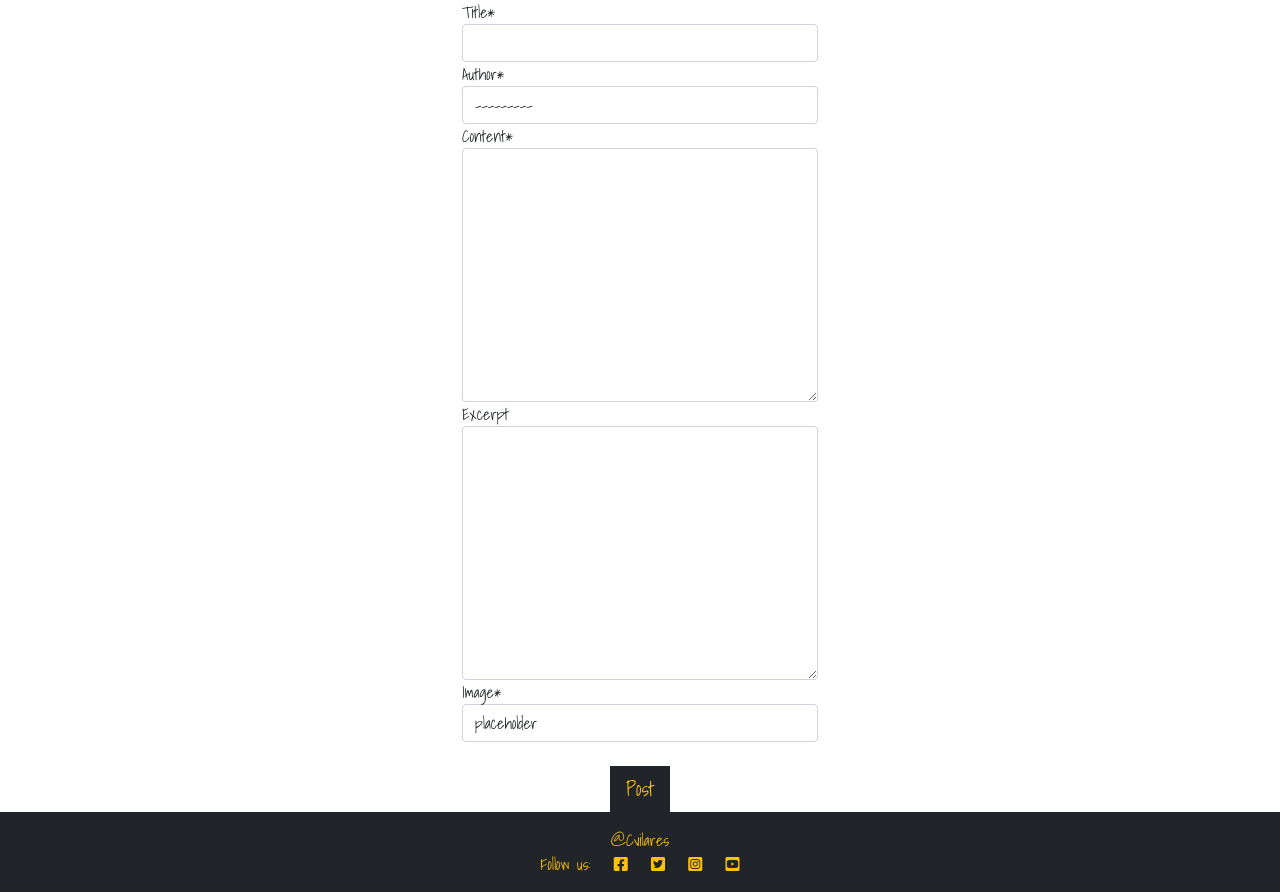
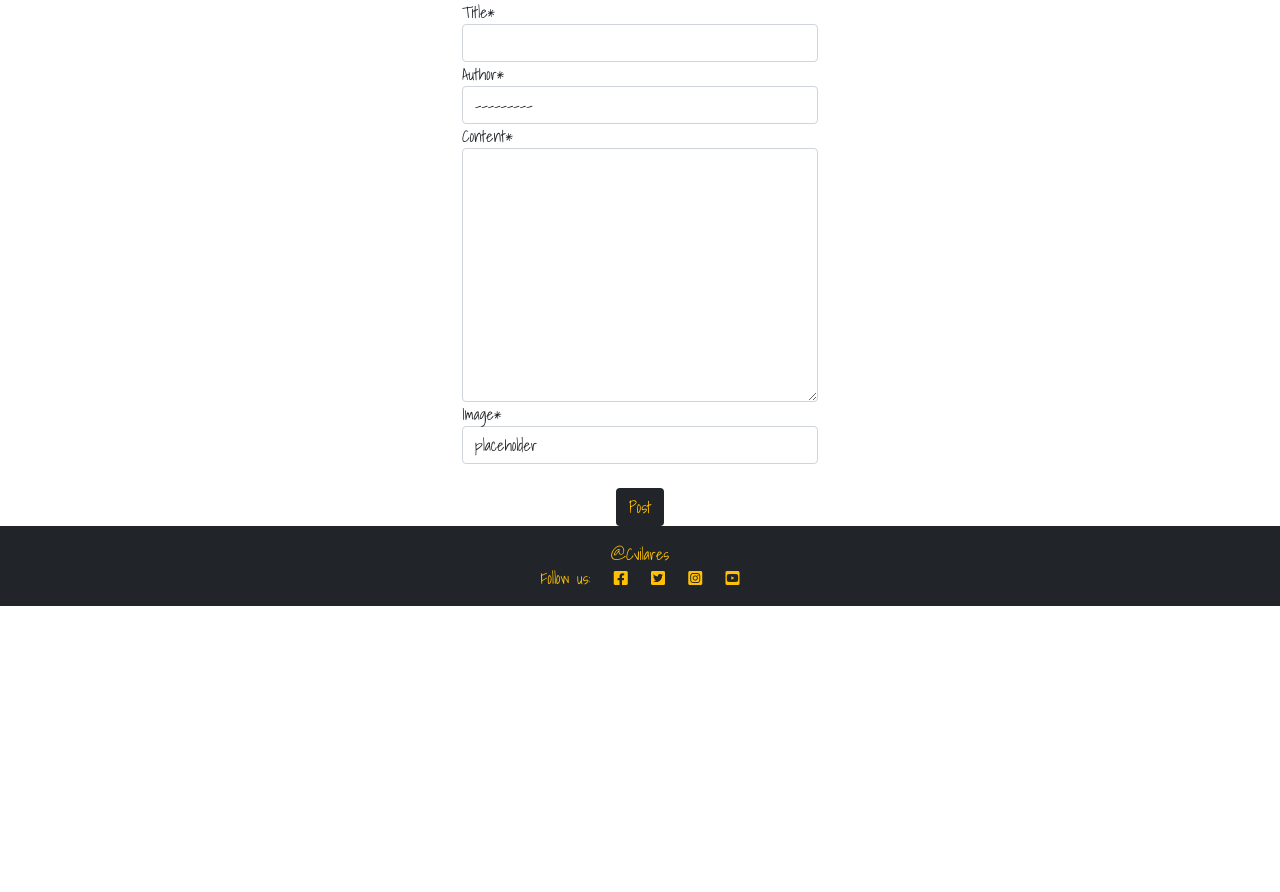
Before and after one commit to CVilares/Project4, a Django app: page /add_post/ in a window 1280 px wide. Shown: the part 189-1081 px from the top of the page. After the commit the page ends 795 px from the top, so only its background shows below. Run offline with Django 3.2, Linux system fonts and the light colour scheme; the visitor is signed in with stand-in values (Sample User, id 1); data comes from the database, SQL or seed files in the repository; some libraries are stand-ins or nearby versions.

Commit message:
favicon added

```diff
--- a/blog/forms.py
+++ b/blog/forms.py
@@ -17,6 +17,6 @@ class PostForm(forms.ModelForm):
             'title',
             'author',
             'content',
-            'excerpt',
+
             'featured_image',
         ]
--- a/templates/add_post.html
+++ b/templates/add_post.html
@@ -16,10 +16,8 @@
                     </div>
                 </div>
                 <div class="row mt-4 justify-content-center">
-                    <div class="col-md-8 text-center"> <!-- Botão centralizado -->
-                        <button class="btn btn-warning btn-lg rounded-0 bg-dark text-warning border-0">
-                            Post
-                        </button>
+                    <div class="col-md-8 text-center">
+                        <button type="button" class="btn bg-dark text-warning">Post</button>
                     </div>
                 </div>
             </form>
--- a/templates/base.html
+++ b/templates/base.html
@@ -20,7 +20,14 @@
     </script>
     <link rel="stylesheet" href="{% static 'css/style.css' %}">
     <script src="{% static 'js/script.js' %}"></script>
+    <link rel="apple-touch-icon" sizes="180x180" href="/apple-touch-icon.png">
+    <link rel="icon" type="image/png" sizes="32x32" href="{% static 'images/favicon-32x32.png' %}">
+    <link rel="icon" type="image/png" sizes="16x16" href="{% static 'images/favicon.png' %}">
 
+<link rel="manifest" href="/site.webmanifest">
+<link rel="mask-icon" href="/safari-pinned-tab.svg" color="#5bbad5">
+<meta name="msapplication-TileColor" content="#da532c">
+<meta name="theme-color" content="#ffffff">
 </head>
 
 <body class="d-flex flex-column h-100 main-bg">
```
Also changed, not shown: static/images/favicon.png (added).
